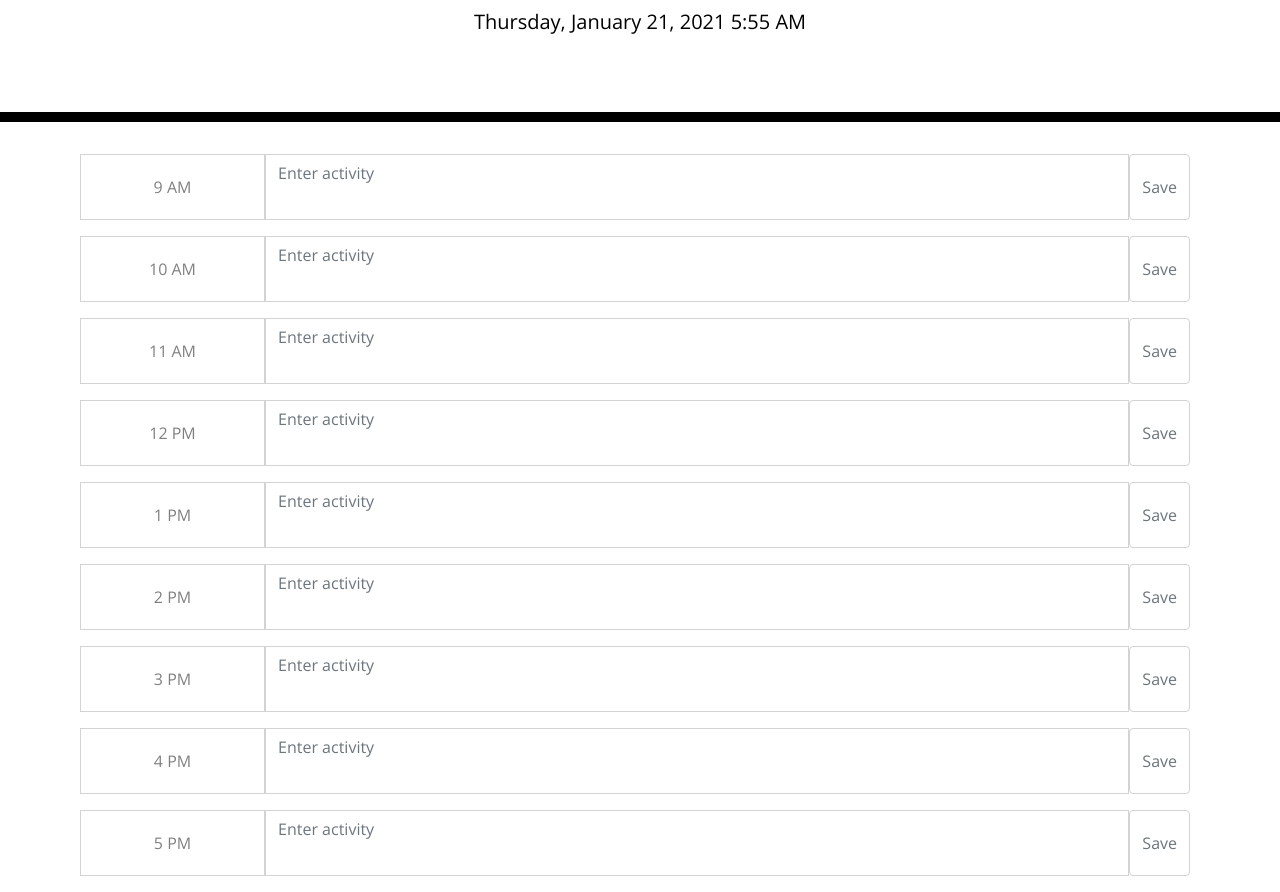
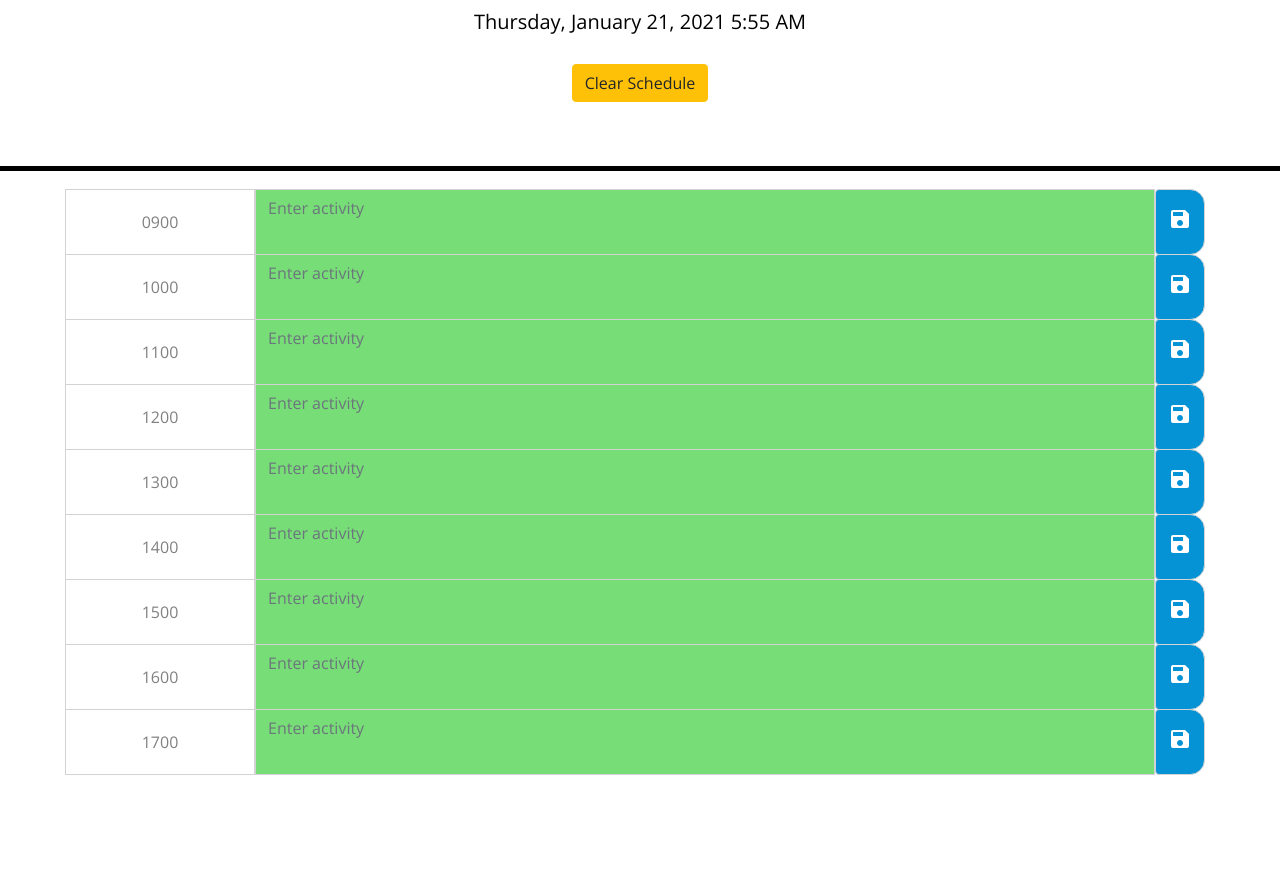
Before and after one commit to kdkleven/uofm-bootcamp-homework-05, a website: page 05-Third-Party-APIs/Develop/index.html in a window 1280 px wide. Shown: the part 182-1074 px from the top of the page. After the commit the page ends 970 px from the top, so only its background shows below. Drawn offline with nearby package versions, Linux system fonts and the light colour scheme.

Commit message:
Created and finished clearSchedule and colorChanger functions

```diff
--- a/05-Third-Party-APIs/Develop/index.html
+++ b/05-Third-Party-APIs/Develop/index.html
@@ -1,23 +1,15 @@
 <!DOCTYPE html>
 <html lang="en">
+
   <head>
     <meta charset="UTF-8" />
     <meta name="viewport" content="width=device-width, initial-scale=1.0" />
     <meta http-equiv="X-UA-Compatible" content="ie=edge" />
-    <link
-      rel="stylesheet"
-      href="https://stackpath.bootstrapcdn.com/bootstrap/4.3.1/css/bootstrap.min.css"
-    />
-    <link
-      rel="stylesheet"
-      href="https://use.fontawesome.com/releases/v5.8.1/css/all.css"
-      integrity="sha384-50oBUHEmvpQ+1lW4y57PTFmhCaXp0ML5d60M1M7uH2+nqUivzIebhndOJK28anvf"
-      crossorigin="anonymous"
-    />
-    <link
-      href="https://fonts.googleapis.com/css?family=Open+Sans&display=swap"
-      rel="stylesheet"
-    />
+    <link rel="stylesheet" href="https://stackpath.bootstrapcdn.com/bootstrap/4.3.1/css/bootstrap.min.css" />
+    <link rel="stylesheet" href="https://use.fontawesome.com/releases/v5.8.1/css/all.css"
+      integrity="sha384-50oBUHEmvpQ+1lW4y57PTFmhCaXp0ML5d60M1M7uH2+nqUivzIebhndOJK28anvf" crossorigin="anonymous" />
+    <link href="https://fonts.googleapis.com/css?family=Open+Sans&display=swap" rel="stylesheet" />
+    <link href="https://fonts.googleapis.com/icon?family=Material+Icons" rel="stylesheet">
     <link rel="stylesheet" href="style.css" />
     <title>Work Day Scheduler</title>
   </head>
@@ -26,53 +18,81 @@
     <header class="jumbotron">
       <h1 class="display-3">Work Day Scheduler</h1>
       <p class="lead">A simple calendar app for scheduling your work day</p>
-      <p id="currentDay" class="lead"></p>
+      <p id="currentDay" class="lead"></p><br>
+      <button class="btn btn-warning" id="clear">Clear Schedule</button>
     </header>
     <div class="container">
+      <div class="row">
         <div class="form-row input-group mb-3 events">
-        <div class="col-2 time">9 AM</div>
-        <textarea class="form-control activity" id="activity-9" placeholder="Enter activity"></textarea>
-        <button class="btn btn-outline-secondary save" id="button-9" type="button">Save</button>
+          <div class="col-2 time" id="time-0"></div>
+          <textarea class="form-control activity" id="activity-0" placeholder="Enter activity"></textarea>
+          <button class="btn btn-outline-secondary save" id="button-0" type="button"><span
+              class="material-icons">save</span></button>
         </div>
+      </div>
+      <div class="row">
         <div class="form-row input-group mb-3 events">
-        <div class="col-2 time">10 AM</div>
-        <textarea class="form-control activity" id="activity-10" placeholder="Enter activity"></textarea>
-        <button class="btn btn-outline-secondary save" id="button-10" type="button">Save</button>
+          <div class="col-2 time" id="time-1"></div>
+          <textarea class="form-control activity" id="activity-1" placeholder="Enter activity"></textarea>
+          <button class="btn btn-outline-secondary save" id="button-1" type="button"><span
+              class="material-icons">save</span></button>
         </div>
+      </div>
+      <div class="row">
         <div class="form-row input-group mb-3 events">
-        <div class="col-2 time">11 AM</div>
-        <textarea class="form-control activity" id="activity-11" placeholder="Enter activity"></textarea>
-        <button class="btn btn-outline-secondary save" id="button-11" type="button">Save</button>
+          <div class="col-2 time" id="time-2"></div>
+          <textarea class="form-control activity" id="activity-2" placeholder="Enter activity"></textarea>
+          <button class="btn btn-outline-secondary save" id="button-2" type="button"><span
+              class="material-icons">save</span></button>
         </div>
+      </div>
+      <div class="row">
         <div class="form-row input-group mb-3 events">
-        <div class="col-2 time">12 PM</div>
-        <textarea class="form-control activity" id="activity-12" placeholder="Enter activity"></textarea>
-        <button class="btn btn-outline-secondary save" id="button-12" type="button">Save</button>
+          <div class="col-2 time" id="time-3"></div>
+          <textarea class="form-control activity" id="activity-3" placeholder="Enter activity"></textarea>
+          <button class="btn btn-outline-secondary save" id="button-3" type="button"><span
+              class="material-icons">save</span></button>
         </div>
+      </div>
+      <div class="row">
         <div class="form-row input-group mb-3 events">
-        <div class="col-2 time">1 PM</div>
-        <textarea class="form-control activity" id="activity-1" placeholder="Enter activity"></textarea>
-        <button class="btn btn-outline-secondary save" id="button-1" type="button">Save</button>
+          <div class="col-2 time" id="time-4"></div>
+          <textarea class="form-control activity" id="activity-4" placeholder="Enter activity"></textarea>
+          <button class="btn btn-outline-secondary save" id="button-4" type="button"><span
+              class="material-icons">save</span></button>
         </div>
+      </div>
+      <div class="row">
         <div class="form-row input-group mb-3 events">
-        <div class="col-2 time">2 PM</div>
-        <textarea class="form-control activity" id="activity-2" placeholder="Enter activity"></textarea>
-        <button class="btn btn-outline-secondary save" id="button-2" type="button">Save</button>
+          <div class="col-2 time" id="time-5"></div>
+          <textarea class="form-control activity" id="activity-5" placeholder="Enter activity"></textarea>
+          <button class="btn btn-outline-secondary save" id="button-5" type="button"><span
+              class="material-icons">save</span></button>
         </div>
+      </div>
+      <div class="row">
         <div class="form-row input-group mb-3 events">
-        <div class="col-2 time">3 PM</div>
-        <textarea class="form-control activity" id="activity-3" placeholder="Enter activity"></textarea>
-        <button class="btn btn-outline-secondary save" id="button-3" type="button">Save</button>
+          <div class="col-2 time" id="time-6"></div>
+          <textarea class="form-control activity" id="activity-6" placeholder="Enter activity"></textarea>
+          <button class="btn btn-outline-secondary save" id="button-6" type="button"><span
+              class="material-icons">save</span></button>
         </div>
+      </div>
+      <div class="row">
         <div class="form-row input-group mb-3 events">
-        <div class="col-2 time">4 PM</div>
-        <textarea class="form-control activity" id="activity-4" placeholder="Enter activity"></textarea>
-        <button class="btn btn-outline-secondary save" id="button-4" type="button">Save</button>
+          <div class="col-2 time" id="time-7"></div>
+          <textarea class="form-control activity" id="activity-7" placeholder="Enter activity"></textarea>
+          <button class="btn btn-outline-secondary save" id="button-7" type="button"><span
+              class="material-icons">save</span></button>
         </div>
+      </div>
+      <div class="row">
         <div class="form-row input-group mb-3 events">
-        <div class="col-2 time">5 PM</div>
-        <textarea class="form-control activity" id="activity-5" placeholder="Enter activity"></textarea>
-        <button class="btn btn-outline-secondary save" id="button-5" type="button">Save</button>
+          <div class="col-2 time" id="time-8"></div>
+          <textarea class="form-control activity" id="activity-8" placeholder="Enter activity"></textarea>
+          <button class="btn btn-outline-secondary save" id="button-8" type="button"><span
+              class="material-icons">save</span></button>
+        </div>
       </div>
     </div>
 
@@ -80,4 +100,5 @@
     <script src="https://cdnjs.cloudflare.com/ajax/libs/moment.js/2.24.0/moment.min.js"></script>
     <script src="script.js" type="text/javascript"></script>
   </body>
+
 </html>
--- a/05-Third-Party-APIs/Develop/script.js
+++ b/05-Third-Party-APIs/Develop/script.js
@@ -23,43 +23,154 @@
 // create JSON parser to store object to local storage
 // when save is clicked, save corresponding text field value to local storage
 
-$('#currentDay').text((moment().format('LLLL')));
+var currentTime = moment().format('LLLL');
 
-var schedule = [];
+$('#currentDay').text(currentTime);
 
-$('.save').on('click', function() {
-    var savedEvent = $('.activity').val().trim();
+var schedule = [
+    {
+        time: "0900",
+        activity: ""
+    },
+    {
+        time: "1000",
+        activity: ""
+    },
+    {
+        time: "1100",
+        activity: ""
+    },
+    {
+        time: "1200",
+        activity: ""
+    },
+    {
+        time: "1300",
+        activity: ""
+    },
+    {
+        time: "1400",
+        activity: ""
+    },
+    {
+        time: "1500",
+        activity: ""
+    },
+    {
+        time: "1600",
+        activity: ""
+    },
+    {
+        time: "1700",
+        activity: ""
+    }
+];
 
-    if (savedEvent == "") {
-        return;
-    }
+//
+function clearSchedule() {
+    sessionStorage.clear();
+    $('.activity').empty();
+}
 
-    console.log(savedEvent);
-
-    schedule.push(savedEvent);
-
-    console.log(schedule);
-
-    JSON.stringify(localStorage.setItem("schedule", savedEvent));
-    //ADD: push to array
-    // saveToArray();
-    // saveToStorage();
-    loadSchedule();
-});
-
-function loadSchedule() {
-    console.log("load schedule");
-
-    var storedSchedule = JSON.parse(localStorage.getItem("schedule"));
-
-    for (var i = 0; i < schedule.length; i++) {
-
-        if (storedSchedule !== null) {
-            savedEvent = storedSchedule;
-        }
-
-        $('.activity').append(storedSchedule);
+//
+function displayTimes() {
+    for (var t = 0; t < schedule.length; t++) {
+        currentTime = moment().format('HH');
+        //
+        $('#time-' + t).text(schedule[t].time);
     }
 }
 
-loadSchedule();
+//
+function colorChanger() {
+
+    //
+    for (var c = 0; c < schedule.length; c++) {
+        //
+        var d = $('#time-' + c).html();
+        var a = $('#activity-' + c);
+
+        //
+        d = schedule[c].time / 100;
+
+        //
+        if (d < currentTime) {
+            //
+            a.addClass('past');
+            a.removeClass('present');
+            a.removeClass('future');
+        }
+        else if (d > currentTime) {
+            //
+            a.removeClass('past');
+            a.removeClass('present');
+            a.addClass('future');
+        }
+        else {
+            //
+            a.removeClass('past');
+            a.addClass('present');
+            a.removeClass('future');
+        }
+    }
+
+}
+
+//
+function checkActivity() {
+    for (var a = 0; a < schedule.length; a++) {
+        //
+        var currentActivity = $('#activity-' + a).val().trim();
+        //
+        if (currentActivity == "") {
+            return;
+        }
+        //
+        schedule[a].activity = currentActivity;
+    }
+}
+
+//
+function saveSchedule() {
+    //
+    sessionStorage.setItem("schedule", JSON.stringify(schedule));
+}
+
+//
+function renderSchedule() {
+    //
+    displayTimes();
+    colorChanger();
+    //
+    var lastSchedule = JSON.parse(sessionStorage.getItem("schedule"));
+    //
+    for (var r = 0; r < schedule.length; r++) {
+        //
+        if (lastSchedule !== null) {
+            //
+            document.querySelector('#activity-' + r).innerHTML = lastSchedule[r].activity;
+        } else {
+            return;
+        }
+    }
+}
+
+//
+function init() {
+    renderSchedule();
+}
+
+$('#clear').on('click', function () {
+    clearSchedule();
+});
+
+//
+$('.save').on('click', function (event) {
+    event.preventDefault();
+    checkActivity();
+    saveSchedule();
+    renderSchedule();
+});
+
+//
+init();
--- a/05-Third-Party-APIs/Develop/style.css
+++ b/05-Third-Party-APIs/Develop/style.css
@@ -10,15 +10,14 @@ textarea{
   resize: none;
   color: #000000;
   border-left: 1px solid black;
-  padding: 10px;
 }
 
 .jumbotron {
   text-align: center;
   background-color: transparent;
-  color: black;
+  color: rgb(0, 0, 0);
   border-radius: 0;
-  border-bottom: 10px solid black;
+  border-bottom: 5px solid black;
 }
 
 .description{
@@ -32,6 +31,7 @@ textarea{
 
 .row {
   white-space: pre-wrap;
+  margin: -15px;
   height: 80px;
   border-top: 1px solid white;;
 }
@@ -57,15 +57,15 @@ textarea{
   color: white;
 }
 
-.saveBtn {
+.save {
   border-left: 1px solid black;
   border-top-right-radius: 15px;
   border-bottom-right-radius: 15px;
-  background-color: #06AED5;
+  background-color: #0693d5;
   color: white;
 }
 
-.saveBtn i:hover {
+.save i:hover {
   font-size: 20px;
   transition: all .3s ease-in-out;
 }
```
Lines whose indentation alone changed are shown as unchanged.
